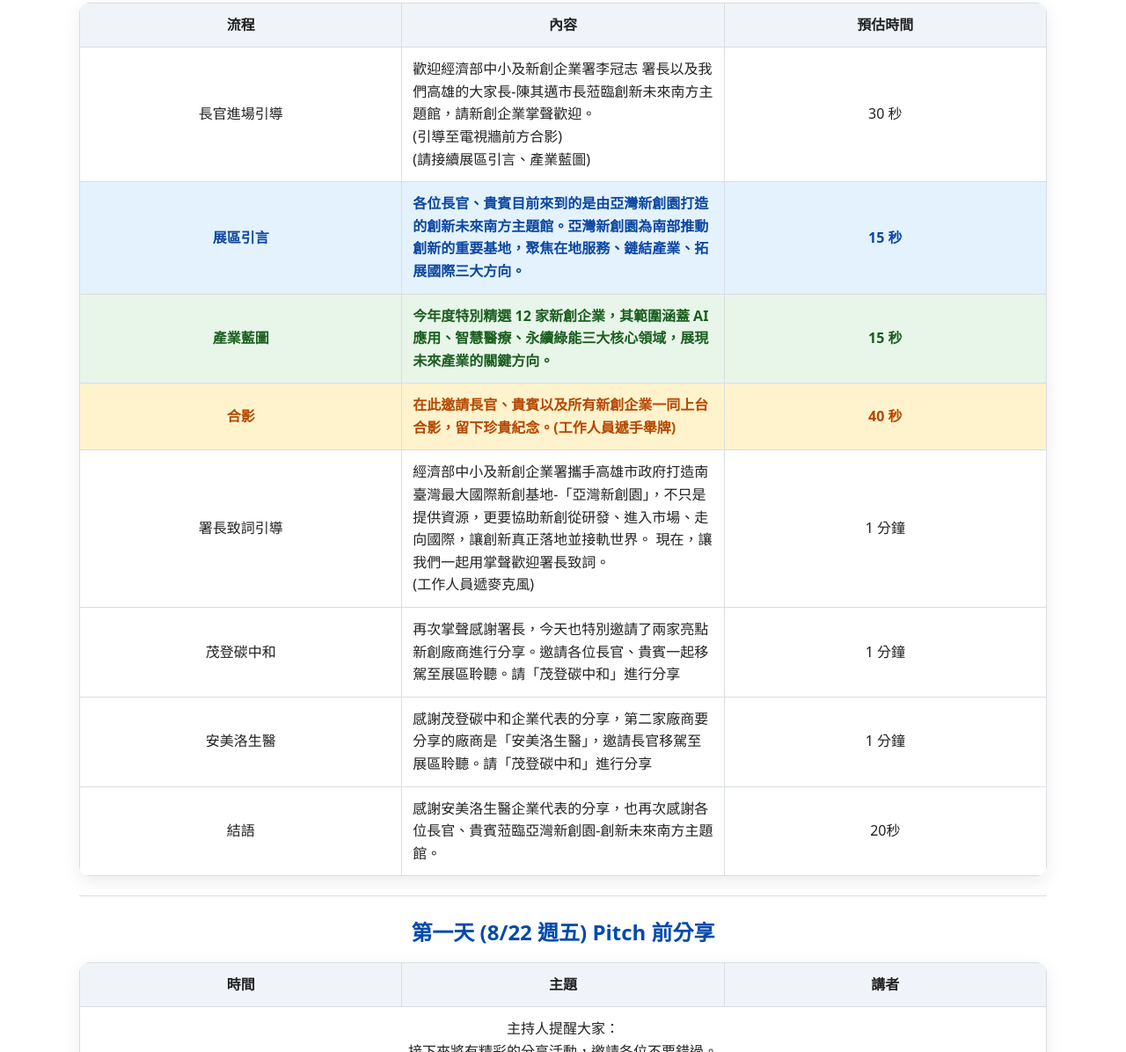
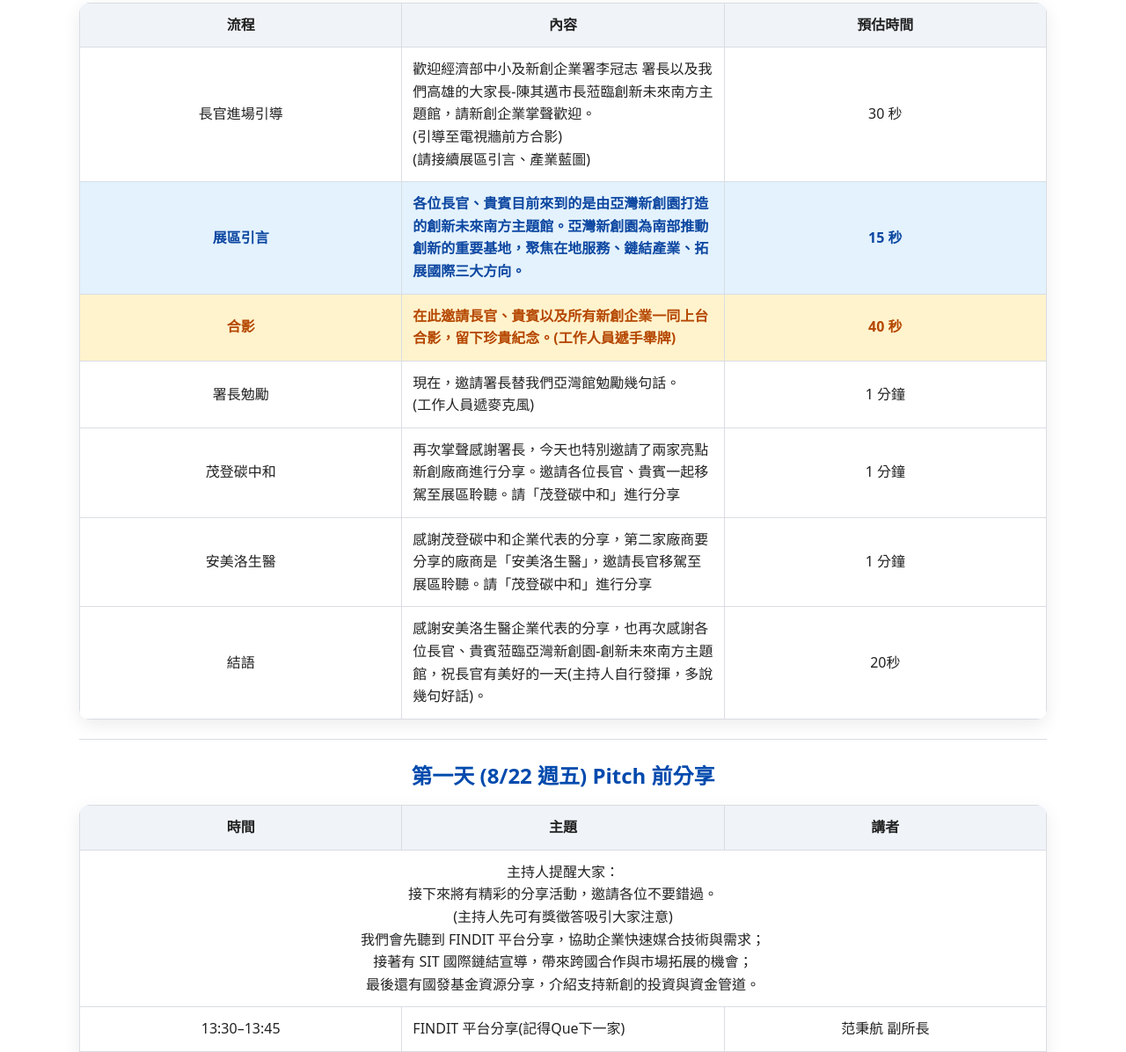
Before and after one commit to a40141155/2025MGS, a plain HTML site: page index.html in a window 1280 px wide. Shown: the part 221-1417 px from the top of the page at 88% size. Drawn offline with Linux system fonts and the light colour scheme.

Commit message:
Update index.html

```diff
--- a/index.html
+++ b/index.html
@@ -100,12 +100,11 @@
           <tbody>
             <tr><td>長官進場引導</td><td>歡迎經濟部中小及新創企業署李冠志 署長以及我們高雄的大家長-陳其邁市長蒞臨創新未來南方主題館，請新創企業掌聲歡迎。<br/>(引導至電視牆前方合影)<br/>(請接續展區引言、產業藍圖)</td><td>30 秒</td></tr>
             <tr class="intro"><td>展區引言</td><td>各位長官、貴賓目前來到的是由亞灣新創園打造的創新未來南方主題館。亞灣新創園為南部推動創新的重要基地，聚焦在地服務、鏈結產業、拓展國際三大方向。</td><td>15 秒</td></tr>
-            <tr class="map"><td>產業藍圖</td><td>今年度特別精選 12 家新創企業，其範圍涵蓋 AI 應用、智慧醫療、永續綠能三大核心領域，展現未來產業的關鍵方向。</td><td>15 秒</td></tr>
             <tr class="highlight"><td>合影</td><td>在此邀請長官、貴賓以及所有新創企業一同上台合影，留下珍貴紀念。(工作人員遞手舉牌)</td><td>40 秒</td></tr>
-            <tr><td>署長致詞引導</td><td>經濟部中小及新創企業署攜手高雄市政府打造南臺灣最大國際新創基地-「亞灣新創園」，不只是提供資源，更要協助新創從研發、進入市場、走向國際，讓創新真正落地並接軌世界。 現在，讓我們一起用掌聲歡迎署長致詞。<br/>(工作人員遞麥克風)</td><td>1 分鐘</td></tr>
+            <tr><td>署長勉勵</td><td>現在，邀請署長替我們亞灣館勉勵幾句話。<br/>(工作人員遞麥克風)</td><td>1 分鐘</td></tr>
             <tr><td>茂登碳中和</td><td>再次掌聲感謝署長，今天也特別邀請了兩家亮點新創廠商進行分享。邀請各位長官、貴賓一起移駕至展區聆聽。請「茂登碳中和」進行分享</td><td>1 分鐘</td></tr>
             <tr><td>安美洛生醫</td><td>感謝茂登碳中和企業代表的分享，第二家廠商要分享的廠商是「安美洛生醫」，邀請長官移駕至展區聆聽。請「茂登碳中和」進行分享</td><td>1 分鐘</td></tr>
-            <tr><td>結語</td><td>感謝安美洛生醫企業代表的分享，也再次感謝各位長官、貴賓蒞臨亞灣新創園-創新未來南方主題館。</td><td>20秒</td></tr>
+            <tr><td>結語</td><td>感謝安美洛生醫企業代表的分享，也再次感謝各位長官、貴賓蒞臨亞灣新創園-創新未來南方主題館，祝長官有美好的一天(主持人自行發揮，多說幾句好話)。</td><td>20秒</td></tr>
           </tbody>
         </table>
         </div></div>
```
